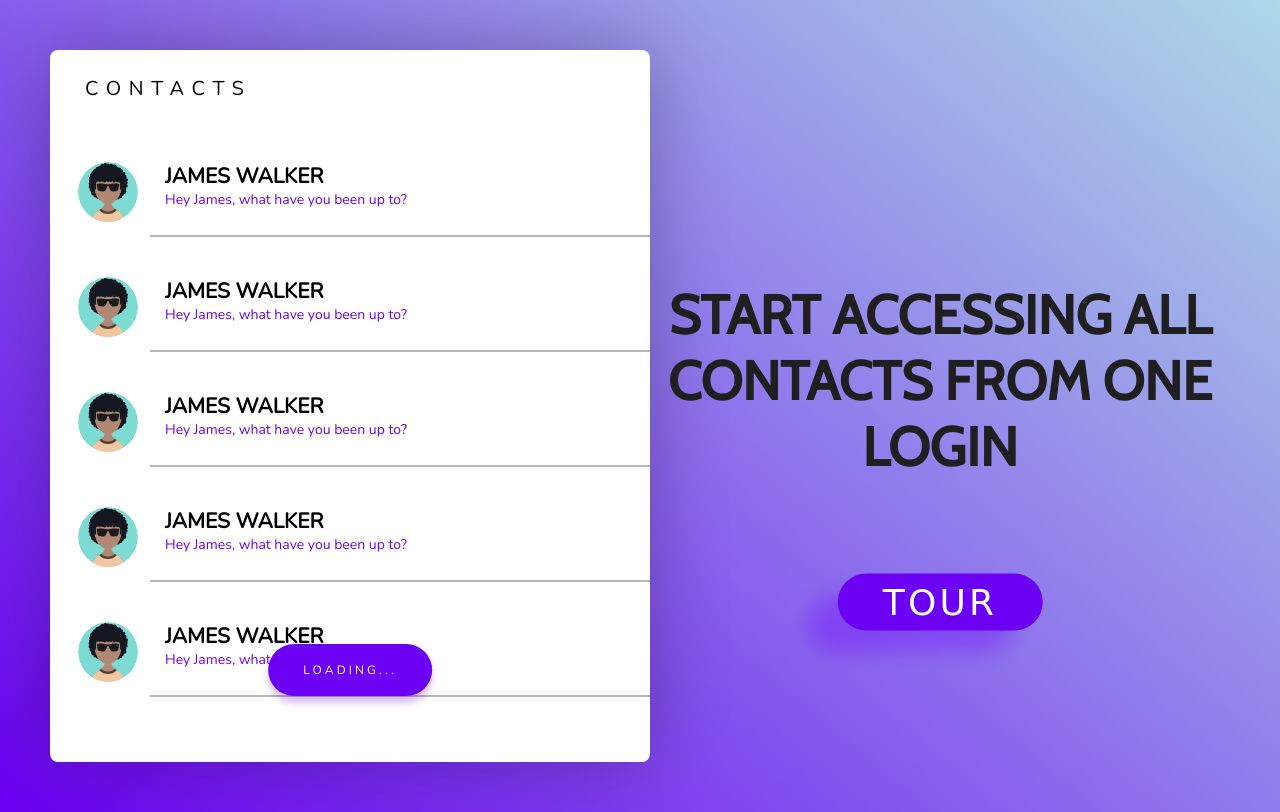
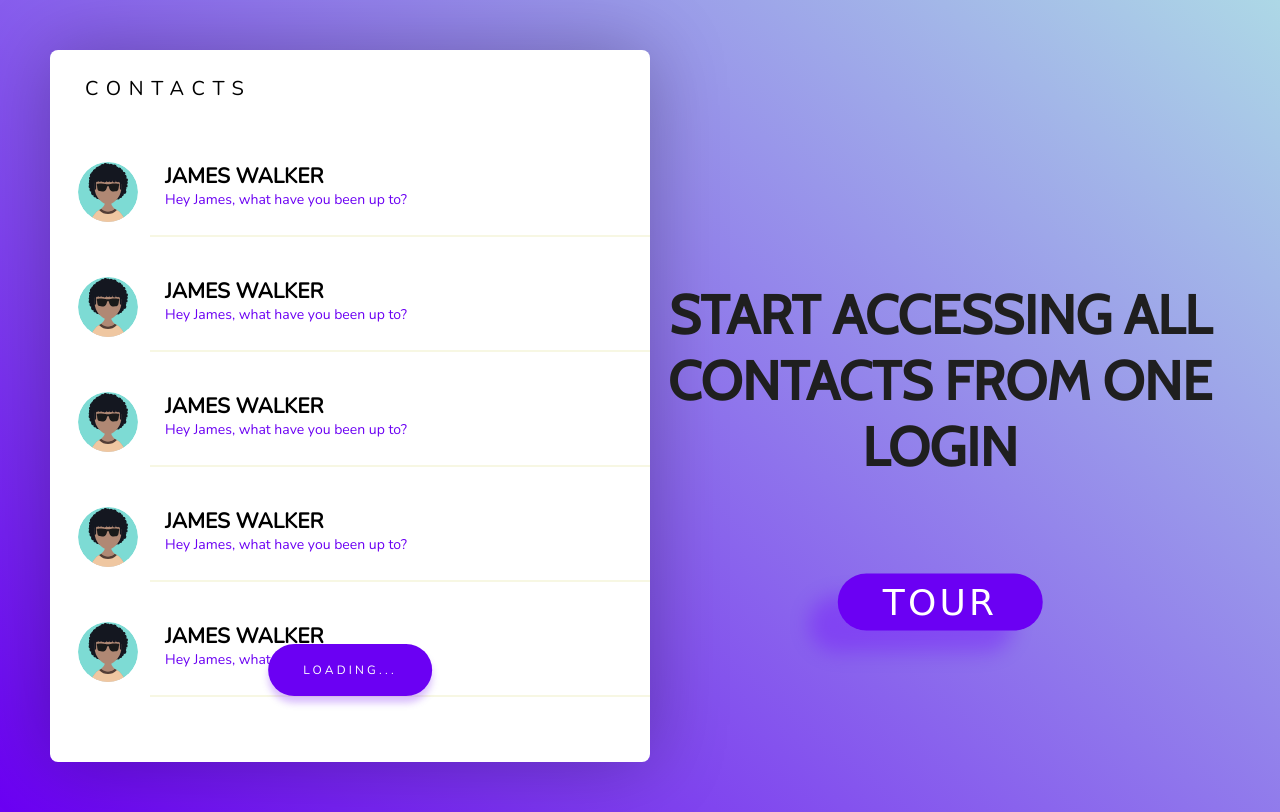
Before and after one commit to owonwo/contacts, a plain HTML site: page index.html in a window 1280 px wide. Drawn offline with nearby package versions, Linux system fonts and the light colour scheme; a web font is replaced by a local one.

Commit message:
changed border bottom color

```diff
--- a/style.css
+++ b/style.css
@@ -90,7 +90,7 @@ body{
 
 .is-alltext{
     width: 500px;
-    border-bottom: 2px solid rgba(128, 128, 128, 0.575);
+    border-bottom: 2px solid rgba(245, 245, 220, 0.8);
     padding: 25px 5px 5px 15px;
 }
 
```
